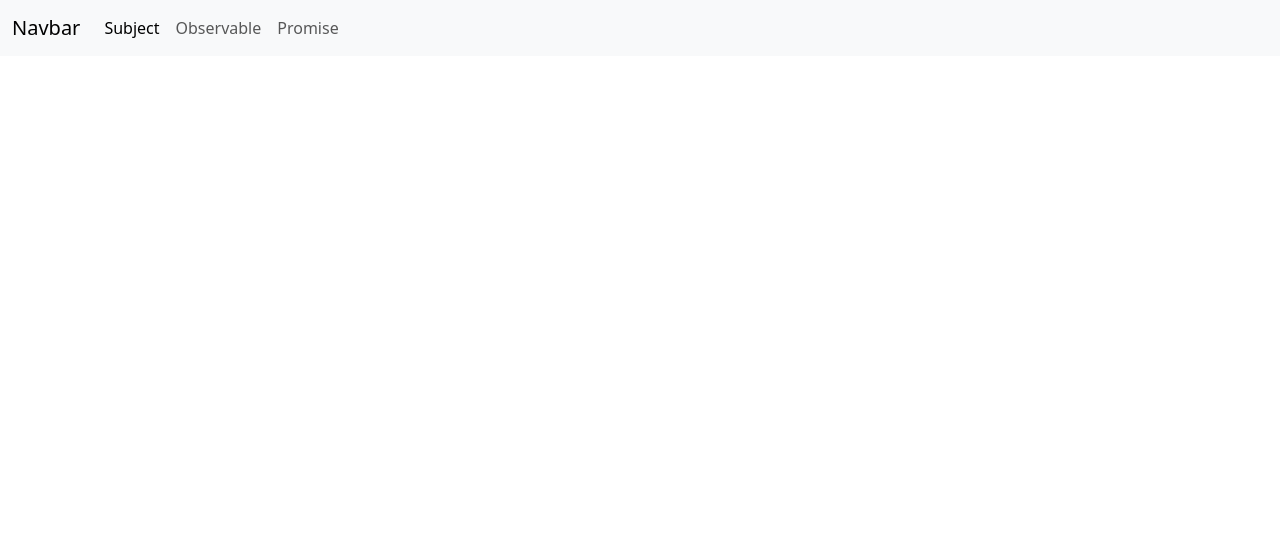
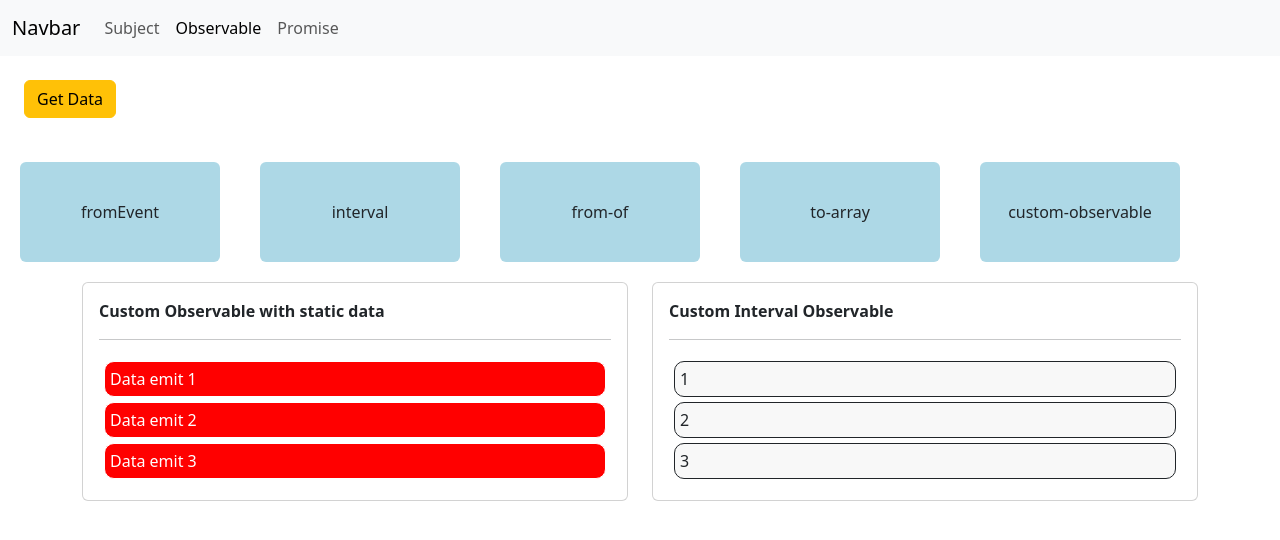
Before and after one commit to parvez-tm/angular-rxjs, an Angular app: page /observable/custom-observable in a window 1280 px wide. Before the commit this address led to /. Shown: the top 540 px of the page. Built offline with nearby package versions, Linux system fonts and the light colour scheme.

Commit message:
custom observable created

```diff
--- a/src/main.ts
+++ b/src/main.ts
@@ -10,6 +10,7 @@ import { FromEventComponent } from './observable/from-event/from-event.component
 import { IntervalComponent } from './observable/interval/interval.component';
 import { FromOfComponent } from './observable/from-of/from-of.component';
 import { ToArrayComponent } from './observable/to-array/to-array.component';
+import { CustomObservableComponent } from './observable/custom-observable/custom-observable.component';
 
 @Component({
   selector: 'app-root',
@@ -90,6 +91,10 @@ bootstrapApplication(App,{
             path: 'to-array',
             component: ToArrayComponent
           },
+          {
+            path: 'custom-observable',
+            component: CustomObservableComponent
+          },
 
         ]
       },
--- /dev/null
+++ b/src/observable/custom-observable/custom-observable.component.css
@@ -0,0 +1,23 @@
+ul{
+    padding: 0;
+    margin: 0;
+    list-style-type: none;
+}
+
+ul li{
+    padding: 5px;
+    margin: 5px;
+    background-color: #f8f8f8;
+    border: 1px solid;
+    border-radius: 10px;
+}
+
+.error li{
+    color: white;
+    background-color: red;
+}
+
+.complete li{
+    color: white;
+    background-color: green;
+}
--- /dev/null
+++ b/src/observable/custom-observable/custom-observable.component.html
@@ -0,0 +1,29 @@
+
+<div class="container">
+    <div class="row">
+        <div class="col-sm-12 col-md-6 ">
+
+            <div class="card  p-3">
+            <strong>Custom Observable with static data</strong>
+            <hr/>
+               <ul [ngClass]="taskCompleted == 'complete'?'complete':taskCompleted == 'error'?'error' : ''">
+                @for(i of array(); track i){
+                    <li>{{i}}</li>
+                }
+               </ul>
+            </div>
+        </div>
+        <div class="col-sm-12 col-md-6 ">
+
+            <div class="card p-3">
+                <strong>Custom Interval Observable</strong>
+                <hr/>
+                   <ul>
+                    <li>1</li>
+                    <li>2</li>
+                    <li>3</li>
+                   </ul>
+                </div>
+        </div>
+    </div>
+</div>
--- /dev/null
+++ b/src/observable/custom-observable/custom-observable.component.ts
@@ -0,0 +1,59 @@
+import { CommonModule } from "@angular/common";
+import { Component, signal } from "@angular/core";
+import { Observable } from "rxjs";
+
+@Component({
+  selector: "app-custom-observable",
+  imports: [CommonModule],
+  templateUrl: "./custom-observable.component.html",
+  styleUrl: "./custom-observable.component.css",
+})
+export class CustomObservableComponent {
+  array = signal<any[]>([]);
+  constructor() {}
+
+  taskCompleted!: string;
+  ngOnInit() {
+    // Mannual
+    const observable = new Observable((observer) => {
+
+      setTimeout(() => {
+        observer.next("Data emit 1");
+      }, 1000);
+
+      setTimeout(() => {
+        observer.next("Data emit 2");
+      }, 2000);
+
+      setTimeout(() => {
+        observer.next("Data emit 3");
+        observer.error("Data emit " + 3); //If want error in between stream of data
+      }, 3000);
+
+      setTimeout(() => {
+        observer.next("Data emit 4");
+      }, 4000);
+
+      setTimeout(() => {
+        observer.next("Data emit 5");
+        observer.complete()
+      }, 5000);
+    });
+
+
+    observable.subscribe({
+      next: (data) =>{
+        this.array.update((d) => {
+          return [...d, data];
+        });
+      },
+      error: (err) => {
+        console.log(err);
+        this.taskCompleted = "error";
+      },
+      complete: () => {
+        this.taskCompleted = "complete";
+      }
+    })
+  }
+}
--- a/src/observable/observable.component.html
+++ b/src/observable/observable.component.html
@@ -1,9 +1,10 @@
 <button (click)="getData()" class="btn btn-warning m-4">Get Data</button>
 
-<br/>
+<br />
 
 <button routerLink="fromEvent" class="btn box">fromEvent</button>
 <button routerLink="interval" class="btn box">interval</button>
 <button routerLink="from-of" class="btn box">from-of</button>
 <button routerLink="to-array" class="btn box">to-array</button>
-<router-outlet/>
+<button routerLink="custom-observable" class="btn box">custom-observable</button>
+<router-outlet />
```
